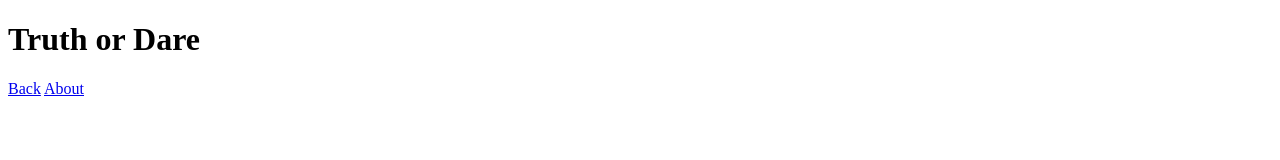
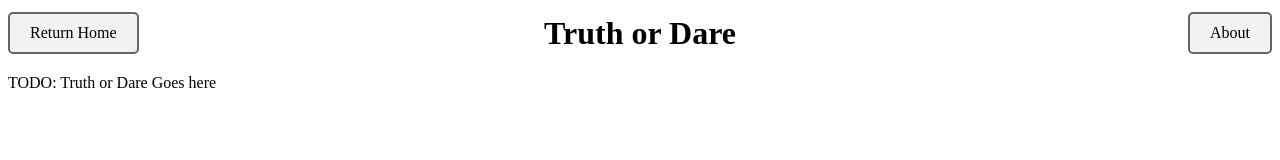
Before and after one commit to idenning2003/PajamaJams, a plain HTML site: page games/truth-or-dare.html in a window 1280 px wide. Drawn offline with Linux system fonts and the light colour scheme.

Commit message:
Started styling

```diff
--- a/css/style.css
+++ b/css/style.css
@@ -0,0 +1,32 @@
+#header {
+    display: flex;
+    justify-content: space-between;
+    align-items: center;
+    height: 50px;
+}
+
+#header h1 {
+    position: absolute;
+    left: 50%;
+    transform: translateX(-50%);
+    margin: 0;
+}
+
+.button {
+    display: inline-block;
+    padding: 10px 20px;
+    text-decoration: none;
+    color: black;
+    background-color: #f2f2f2;
+    border: 2px solid #666666;
+    border-radius: 5px;
+    transition: background-color 0.3s, color 0.3s;
+}
+
+.button:hover {
+    background-color: #cccccc;
+}
+
+.button:active {
+    background-color: #999999;
+}
--- a/games/truth-or-dare.html
+++ b/games/truth-or-dare.html
@@ -14,8 +14,15 @@
     Date : March 4th, 2023 -->
 </head>
 <body>
-    <h1>Truth or Dare</h1>
-    <a href="/index.html">Back</a>
-    <a href="/abouts/truth-or-dare.html">About</a>
+    <div id="header">
+        <a href="/index.html" class="button">Return Home</a>
+        <h1>Truth or Dare</h1>
+        <a href="/abouts/truth-or-dare.html" class="button">About</a>
+    </div>
+    <div id="game">
+        <p>TODO: Truth or Dare Goes here</p>
+    </div>
+
+    <script src="/js/truth-or-dare.js"></script>
 </body>
 </html>
```
Also changed, not shown: abouts/truth-or-dare.html (+4 -2 lines), index.html (+5 -2 lines).
